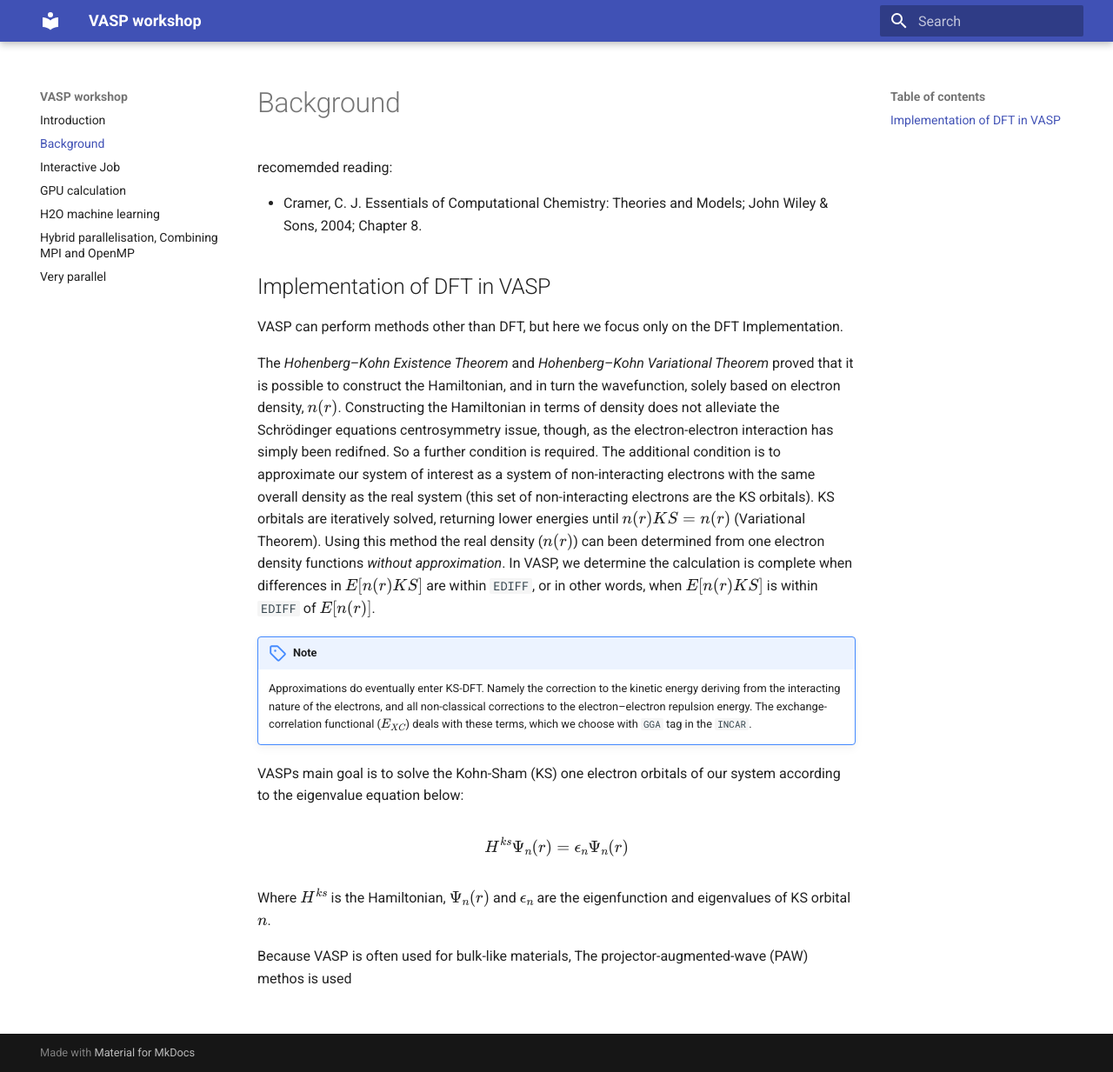
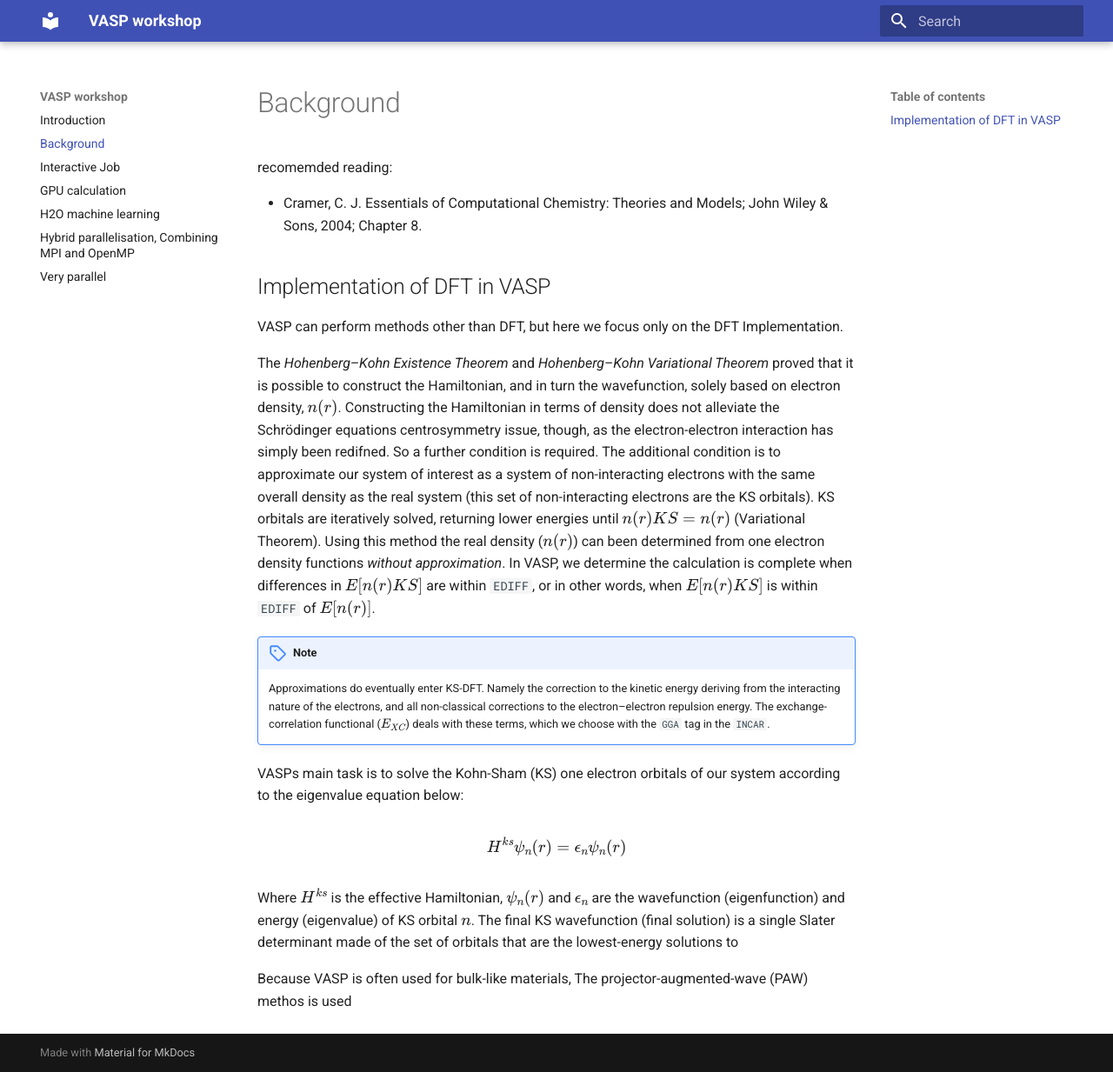
Before and after one commit to Johnryder23/VASP_workshop, an MkDocs documentation site: the page built from docs/background.md, in a window 1280 px wide and 1233 px high. Shown: the whole window at 87% size. Built offline with MkDocs 1.6.1 and Material for MkDocs 9.7.7, drawn with Linux system fonts in a browser that asks for light colours.

Commit message:
small additions

```diff
--- a/docs/background.md
+++ b/docs/background.md
@@ -10,14 +10,14 @@ VASP can perform methods other than DFT, but here we focus only on the DFT Imple
 The *Hohenberg–Kohn Existence Theorem* and *Hohenberg–Kohn Variational Theorem* proved that it is possible to construct the Hamiltonian, and in turn the wavefunction, solely based on electron density, $n(r)$. Constructing the Hamiltonian in terms of density does not alleviate the Schrödinger equations centrosymmetry issue, though, as the electron-electron interaction has simply been redifned. So a further condition is required. The additional condition is to approximate our system of interest as a system of non-interacting electrons with the same overall density as the real system (this set of non-interacting electrons are the KS orbitals). KS orbitals are iteratively solved, returning lower energies until $n(r)KS=n(r)$ (Variational Theorem). Using this method the real density ($n(r)$) can been determined from one electron density functions *without approximation*. In VASP, we determine the calculation is complete when differences in $E[n(r)KS]$ are within `EDIFF`, or in other words, when $E[n(r)KS]$ is within `EDIFF` of $E[n(r)]$.
 
 !!! note
-    Approximations do eventually enter KS-DFT. Namely the correction to the kinetic energy deriving from the interacting nature of the electrons, and all non-classical corrections to the electron–electron repulsion energy. The exchange-correlation functional ($E_{XC}$) deals with these terms, which we choose with `GGA` tag in the `INCAR`.
+    Approximations do eventually enter KS-DFT. Namely the correction to the kinetic energy deriving from the interacting nature of the electrons, and all non-classical corrections to the electron–electron repulsion energy. The exchange-correlation functional ($E_{XC}$) deals with these terms, which we choose with the `GGA` tag in the `INCAR`.
 
-VASPs main goal is to solve the Kohn-Sham (KS) one electron orbitals of our system according to the eigenvalue equation below:
+VASPs main task is to solve the Kohn-Sham (KS) one electron orbitals of our system according to the eigenvalue equation below:
 
-$$
-H^{ks}\Psi_n(r)=\epsilon_n \Psi_n(r)
-$$
+\begin{equation}
+H^{ks}\psi_n(r)=\epsilon_n \psi_n(r)
+\end{equation}
 
-Where $H^{ks}$ is the Hamiltonian, $\Psi_n(r)$ and $\epsilon_n$ are the eigenfunction and eigenvalues of KS orbital $n$.
+Where $H^{ks}$ is the effective Hamiltonian, $\psi_n(r)$ and $\epsilon_n$ are the wavefunction (eigenfunction) and energy (eigenvalue) of KS orbital $n$. The final KS wavefunction (final solution) is a single Slater determinant made of the set of orbitals that are the lowest-energy solutions to
 
 Because VASP is often used for bulk-like materials,         The projector-augmented-wave (PAW) methos is used
```
